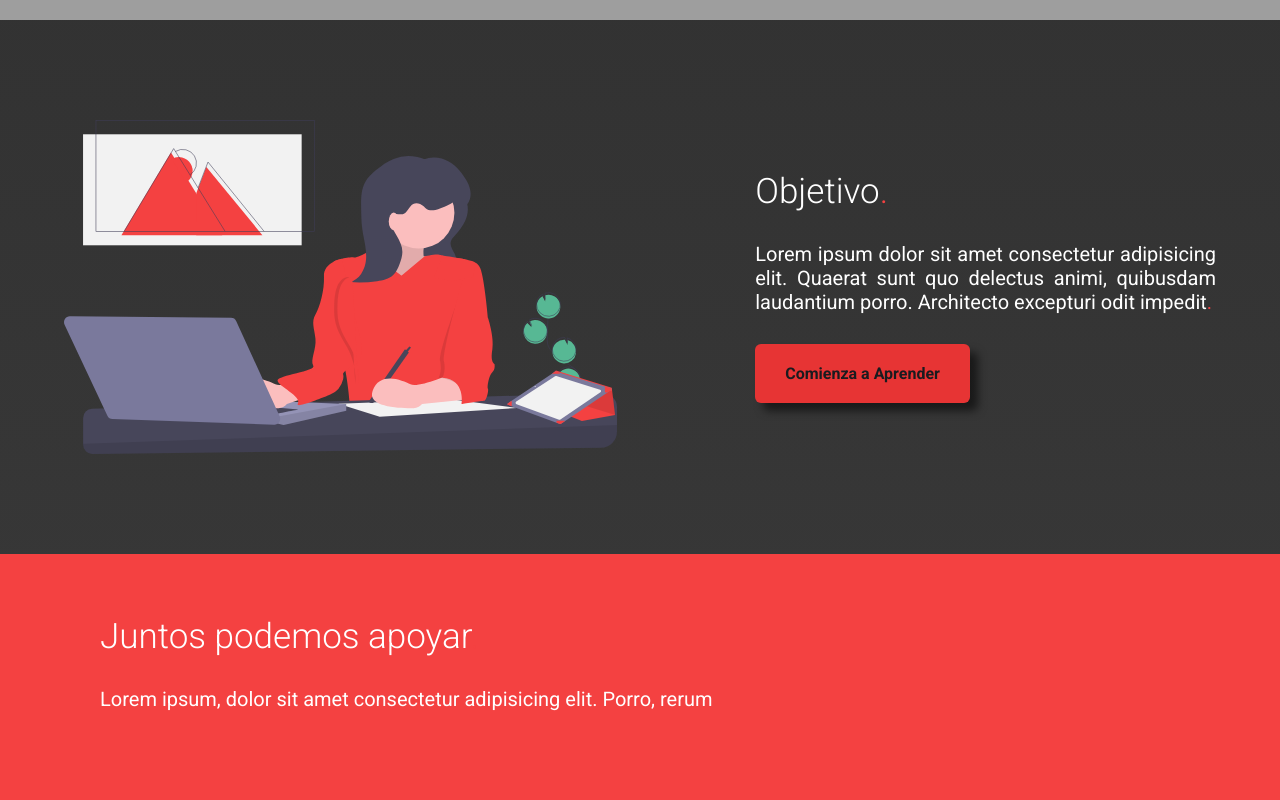
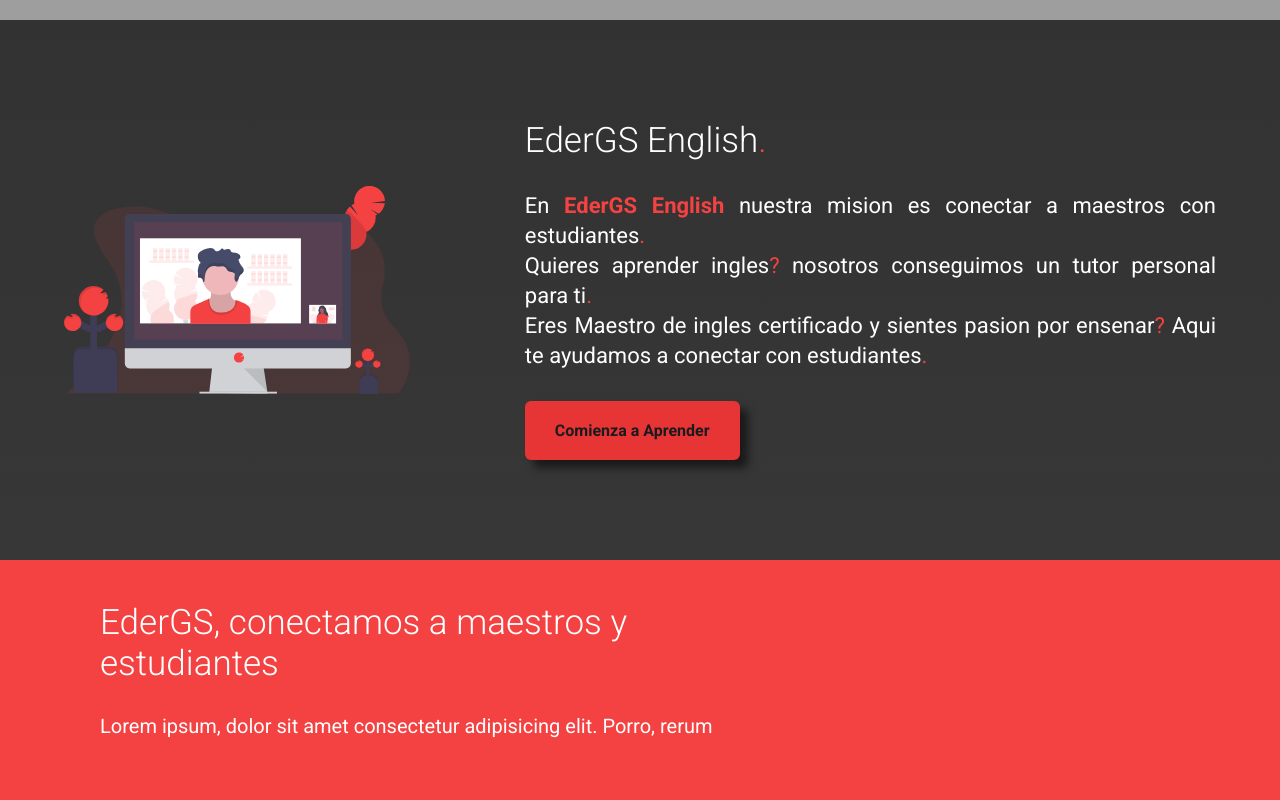
Before and after one commit to mrsimple5150/pagina-de-ingles, a plain HTML site: page index.html in a window 1280 px wide. Shown: the part 780-1580 px from the top of the page. Drawn offline with nearby package versions, Linux system fonts and the light colour scheme; grey boxes are pictures that could not be loaded.

Commit message:
antes de cta

```diff
--- a/estilos.css
+++ b/estilos.css
@@ -128,11 +128,11 @@ body{
     justify-content: space-between;
 }
 img{
-    width: 48%;
+    width: 30%;
 
 }
 .container_info{
-    width: 40%;
+    width: 60%;
 }
 .titles{
     font-weight: 300;
@@ -143,11 +143,19 @@ img{
 .title_right{
     text-align: left;
 }
+.GS{
+    font-weight: 700;
+    color: #f44141;
+}
 .text{
     color: white;
     margin-bottom: 30px;
     text-align: justify;
     font-size: 20px;
+}
+.text_right{
+    font-size: 22px;
+    line-height: 30px;
 }
 .stripe{
     background: #f44141;
--- a/index.html
+++ b/index.html
@@ -20,7 +20,7 @@
                 </div>
                 <div class="links">
                     <a href="#" class="link">Inicio</a>
-                    <a href="#" class="link">Objetivo</a>
+                    <a href="#" class="link">Quienes somos</a>
                     <a href="#" class="link">Profesores</a>
                     <a href="#" class="link">Estudiantes</a>
                     <a href="#" class="link link--active ">Contacto</a>
@@ -41,19 +41,23 @@
     <main>
 
         <section class="container method_section">
-            <img src="undraw_multitasking_hqg3.svg" alt="">
+            <img src="undraw_video_call_kxyp.svg" alt="">
             <div class="container_info">
-                <h2 class="titles title_right">Objetivo<span class="point">.</span></h2>
-                <p class="text text_right">Lorem ipsum dolor sit amet consectetur adipisicing elit. Quaerat sunt quo
-                    delectus animi, quibusdam laudantium porro. Architecto excepturi odit impedit<span
+                <h2 class="titles title_right">EderGS English<span class="point">.</span></h2>
+                <p class="text text_right">En <span class="GS">EderGS English</span> nuestra mision es  conectar a maestros con estudiantes<span
+                        class="point">.</span> <br> Quieres aprender ingles<span
+                        class="point">?</span> nosotros conseguimos un tutor personal para ti<span
+                        class="point">.</span> <br> Eres Maestro de ingles certificado y sientes pasion por ensenar<span
+                        class="point">?</span> Aqui te ayudamos a conectar con estudiantes<span
                         class="point">.</span></p>
-                <a href="#" class="cta">Comienza a Aprender</a>
+
+                        <a href="#" class="cta">Comienza a Aprender</a>
             </div>
         </section>
 
         <section class="stripe">
             <div class="container_stripe">
-                <h2 class="titles title_left">Juntos podemos apoyar<span class="point">.</span></h2>
+                <h2 class="titles title_left">EderGS, conectamos a maestros y estudiantes <span class="point">.</span></h2>
                 <p class="text">Lorem ipsum, dolor sit amet consectetur adipisicing elit. Porro, rerum<span
                         class="point">.</span></p>
             </div>
```
Also changed, not shown: undraw_video_call_kxyp.svg (added).
